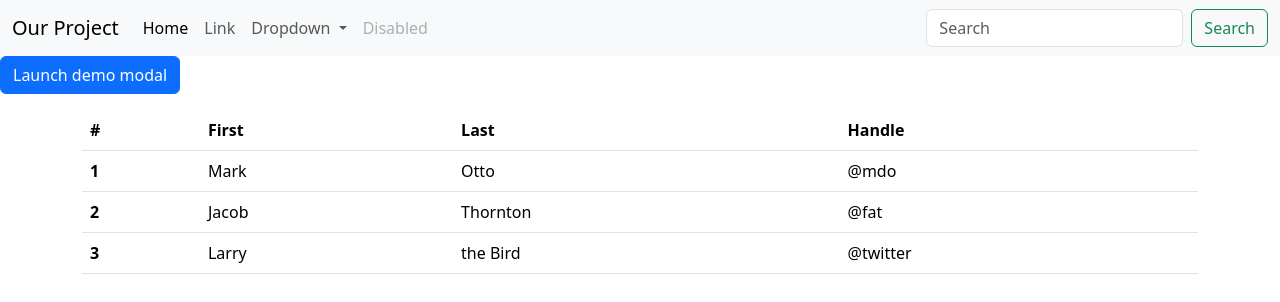
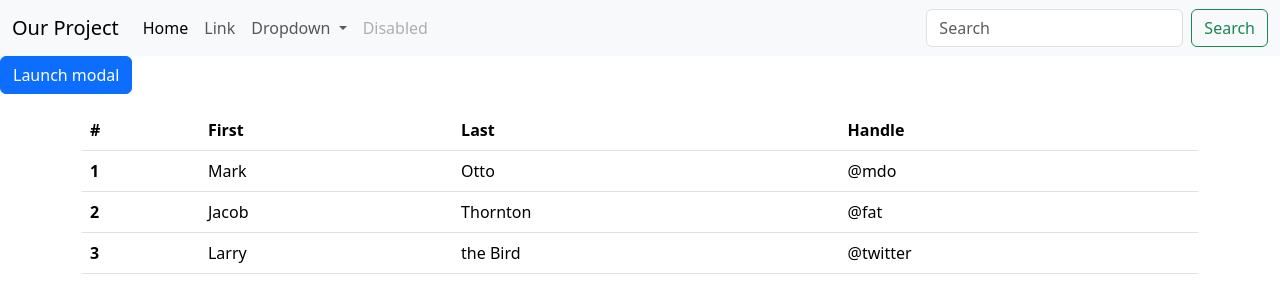
Before and after one commit to avivsab/prices-table, a plain HTML site: page index.html in a window 1280 px wide. Drawn offline with nearby package versions, Linux system fonts and the light colour scheme.

Commit message:
change the text

```diff
--- a/index.html
+++ b/index.html
@@ -57,7 +57,7 @@
     </nav>
     <!-- Button trigger modal -->
     <button type="button" class="btn btn-primary" data-bs-toggle="modal" data-bs-target="#exampleModal">
-        Launch demo modal
+        Launch modal
     </button>
 
     <!-- Modal -->
```
